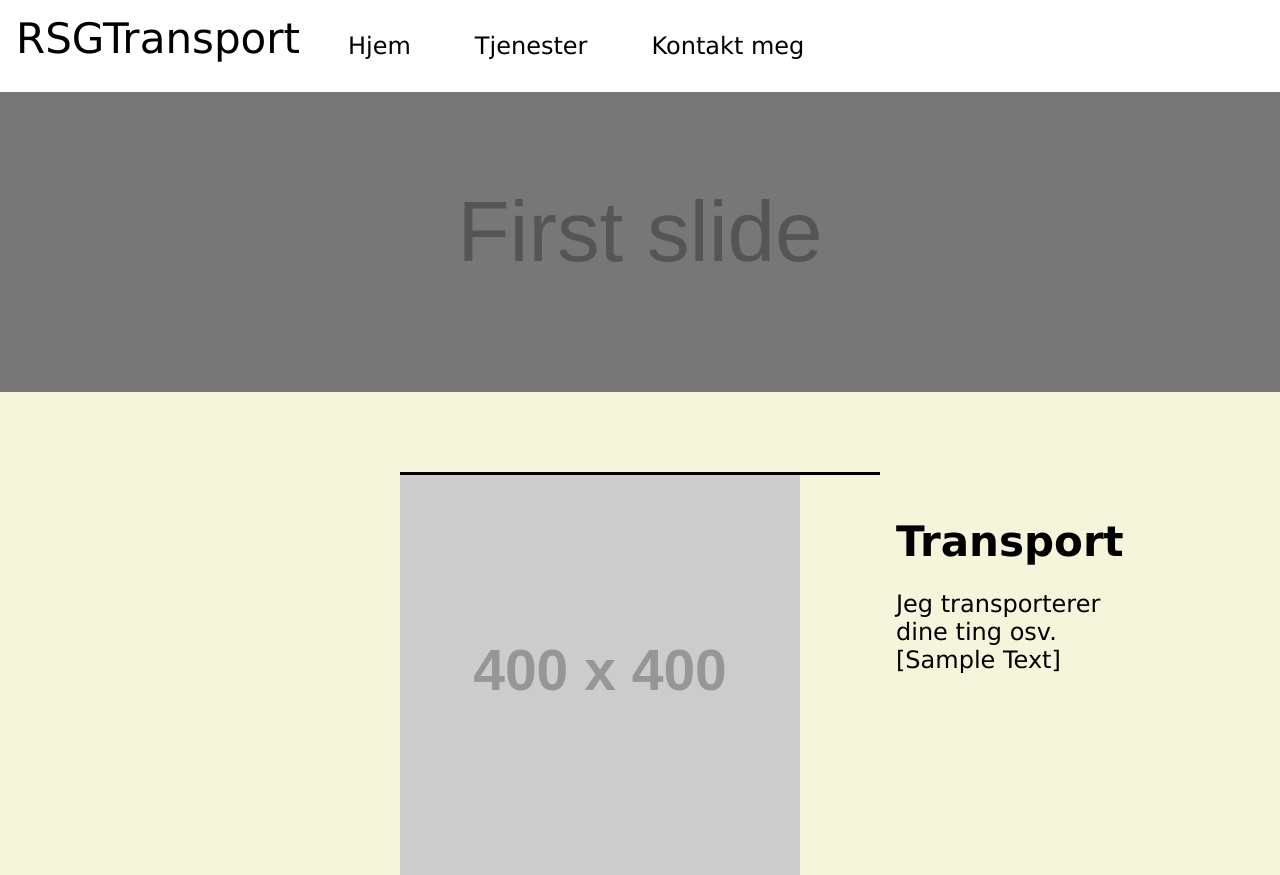
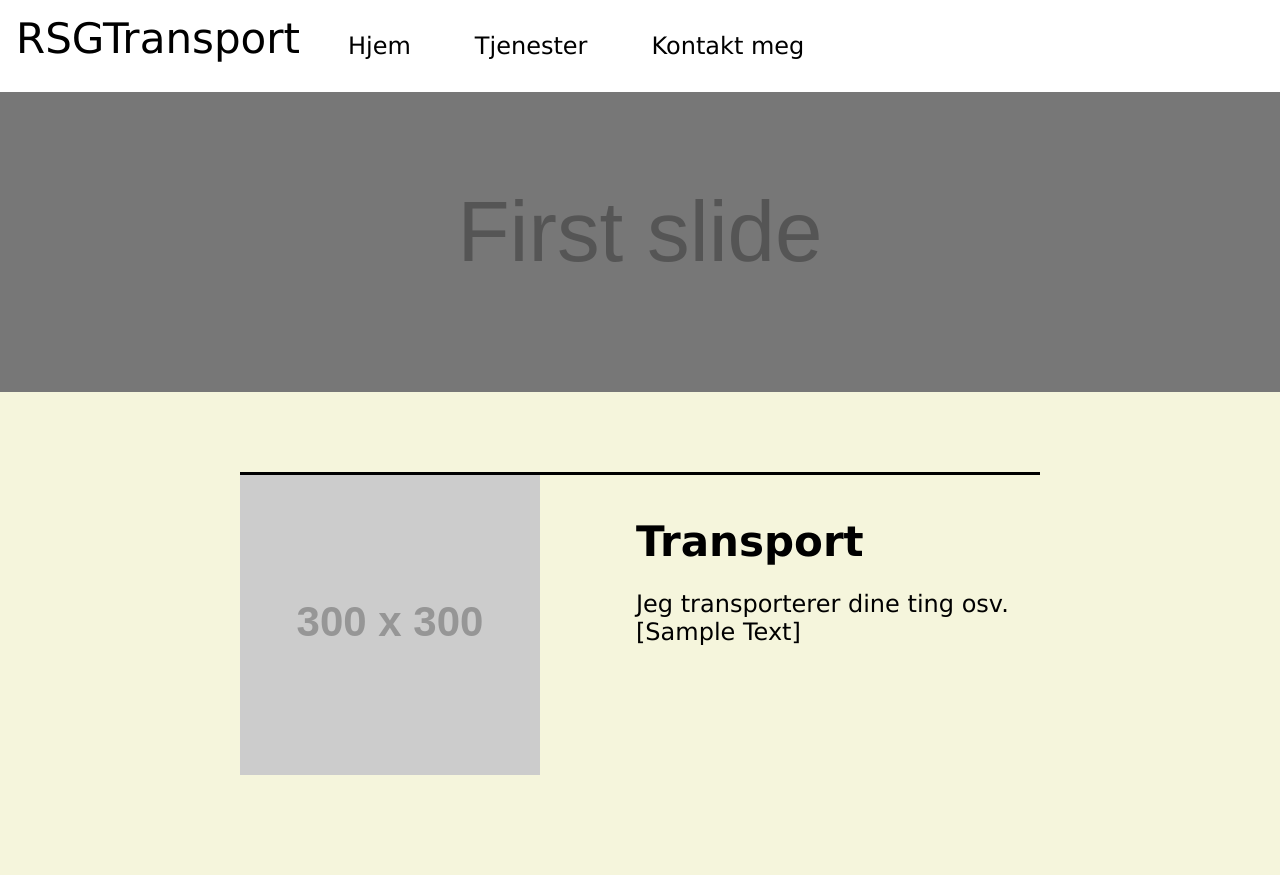
Before and after one commit to JoeBamaVEVO/RSGTransport, a PHP site: page /tjenester.php in a window 1280 px wide. After the commit the page ends 775 px from the top, so only its background shows below. Run offline with PHP 8.4, Linux system fonts and the light colour scheme; grey boxes labelled with a size stand in for pictures from a placeholder-image service; some libraries are stand-ins or nearby versions.

Commit message:
Fixed the styling

```diff
--- a/style.css
+++ b/style.css
@@ -174,9 +174,10 @@ body{
 
   .container-tjenester{
     display: flex;
+    justify-content: center;
     float: center;
     border-top: solid;
-    margin: 0px 25rem 0px 25rem;
+    margin: 0px 15rem 0px 15rem;
   }
 
   .container-tjenester img{
--- a/tjenester.php
+++ b/tjenester.php
@@ -24,7 +24,7 @@
         <ul>
           <li>
             <div class="container-tjenester">
-              <img src="https://placehold.co/400" alt="">
+              <img src="https://placehold.co/300" alt="">
               <div class="container-text">
                 <p class="PageHeader">Transport</p>
                 <p class="PageText">Jeg transporterer dine ting osv.[Sample Text]</p>
```
